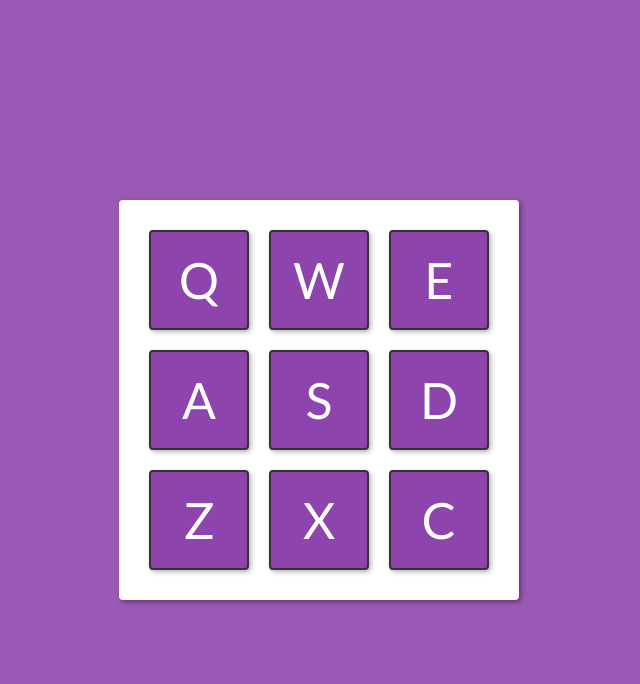
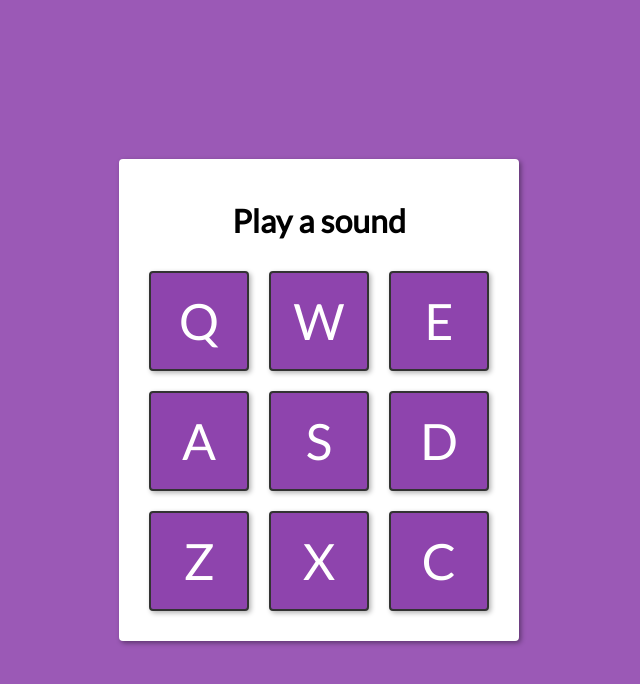
Before and after one commit to ArchonQ/FCC-Drum-Machine, a React (Create React App) app in the folder fcc-drum-machine/: page / in a window 1280 px wide. Shown: the top 684 px of the page, without its empty margins (321-961 px from the left). Built offline with nearby package versions, Linux system fonts and the light colour scheme.

Commit message:
passing all tests

```diff
--- a/fcc-drum-machine/src/App.css
+++ b/fcc-drum-machine/src/App.css
@@ -28,7 +28,13 @@ body {
 	width: 400px;
 }
 
-.box {
+.display h1 {
+	display: block;
+	width: 100%;
+	text-align: center;
+}
+
+.drum-pad {
 	border: 2px solid #333;
 	border-radius: 4px;
 	background-color: #8e44ad;
@@ -44,7 +50,7 @@ body {
 	width: 100px;
 }
 
-.box.active {
+.drum-pad.active {
 	opacity: 0.8;
 	transform: scale(0.95);
 }
--- a/fcc-drum-machine/src/App.js
+++ b/fcc-drum-machine/src/App.js
@@ -1,5 +1,5 @@
 import React from 'react';
-import Box from './components/box';
+import DrumPad from './components/box';
 import './App.css';
 
 const sounds = [
@@ -46,8 +46,13 @@ document.addEventListener('keydown', (e) => {
 	const audio = document.getElementById(id);
 
 	if (audio) {
+		audio.currentTime = 0;
 		const parent = audio.parentNode;
 		parent.classList.add('active');
+
+		const display = parent.parentNode;
+		display.querySelector('h1').innerText = `${audio.id} is playing`;
+
 		audio.play();
 	}
 });
@@ -55,8 +60,9 @@ document.addEventListener('keydown', (e) => {
 const App = () => (
 	<div id='drum-machine' className='container'>
 		<div id='display' className='display'>
+			<h1>Play a sound</h1>
 			{sounds.map((sound, idx) => (
-				<Box text={sound.key} key={idx} audio={sound.mp3} />
+				<DrumPad text={sound.key} key={idx} audio={sound.mp3} />
 			))}
 		</div>
 	</div>
--- a/fcc-drum-machine/src/components/box.js
+++ b/fcc-drum-machine/src/components/box.js
@@ -1,27 +1,32 @@
 import React from 'react';
 
-class Box extends React.Component {
+class DrumPad extends React.Component {
 	constructor(props) {
 		super(props);
 
 		this.audio = React.createRef();
 	}
 	componentDidMount() {
-		this.audio.current.addEventListener('ended', () => {
-			const parent = this.audio.current.parentNode;
+		this.audio.current.addEventListener('ended', (e) => {
+			const parent = e.target.parentNode;
 			parent.classList.remove('active');
 		});
 	}
 
 	playSound = () => {
 		this.audio.current.play();
+
 		const parent = this.audio.current.parentNode;
 		parent.classList.add('active');
+
+		const id = this.audio.current.id;
+		const display = parent.parentNode;
+		display.querySelector('h1').innerText = `${id} is playing`;
 	};
 	render() {
 		const { text, audio } = this.props;
 		return (
-			<div className='box' onClick={this.playSound}>
+			<div className='drum-pad' onClick={this.playSound} id={`drum-${text}`}>
 				{text}
 				<audio ref={this.audio} src={audio} className='clip' id={text} />
 			</div>
@@ -29,4 +34,4 @@ class Box extends React.Component {
 	}
 }
 
-export default Box;
+export default DrumPad;
```
